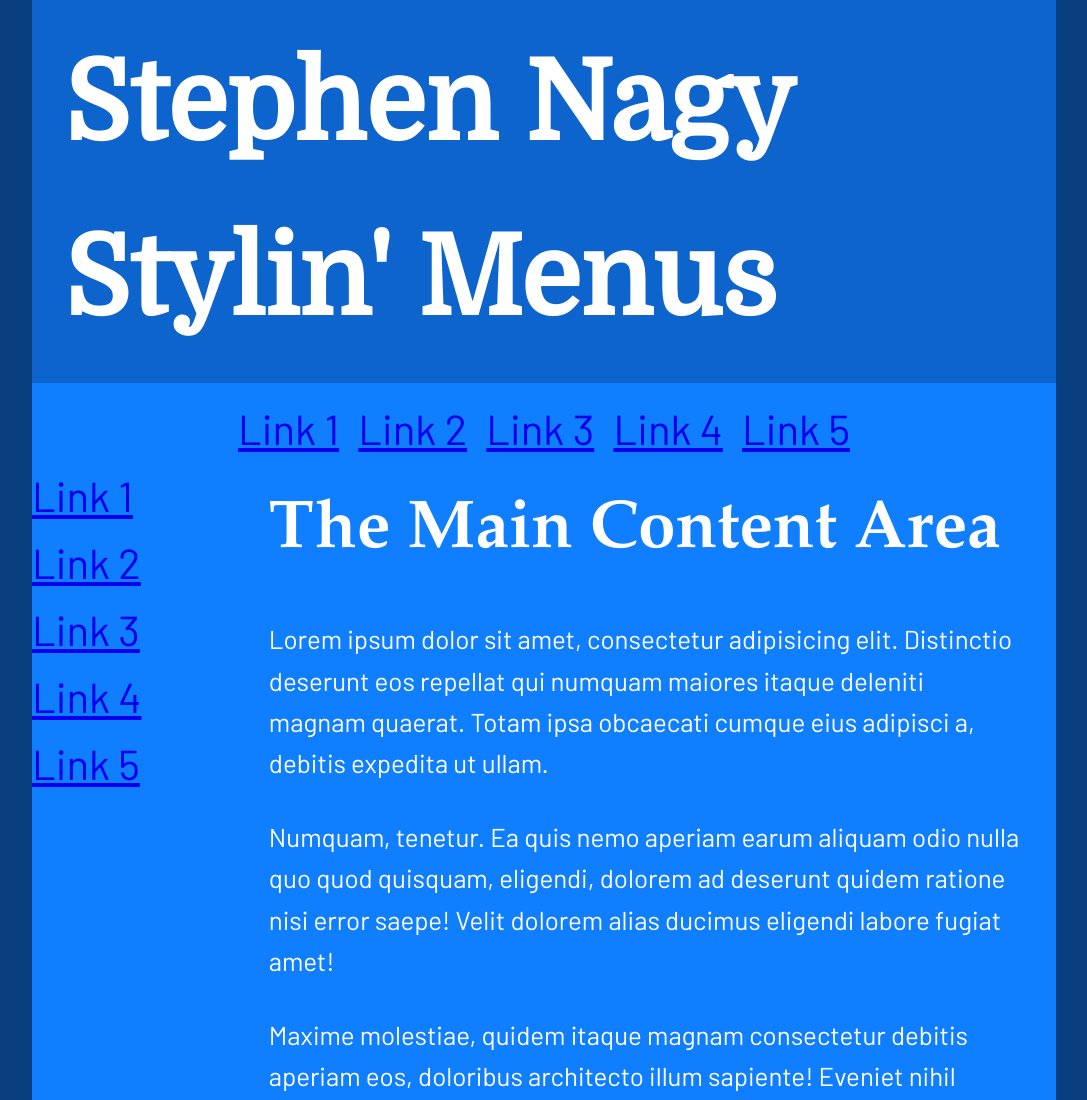
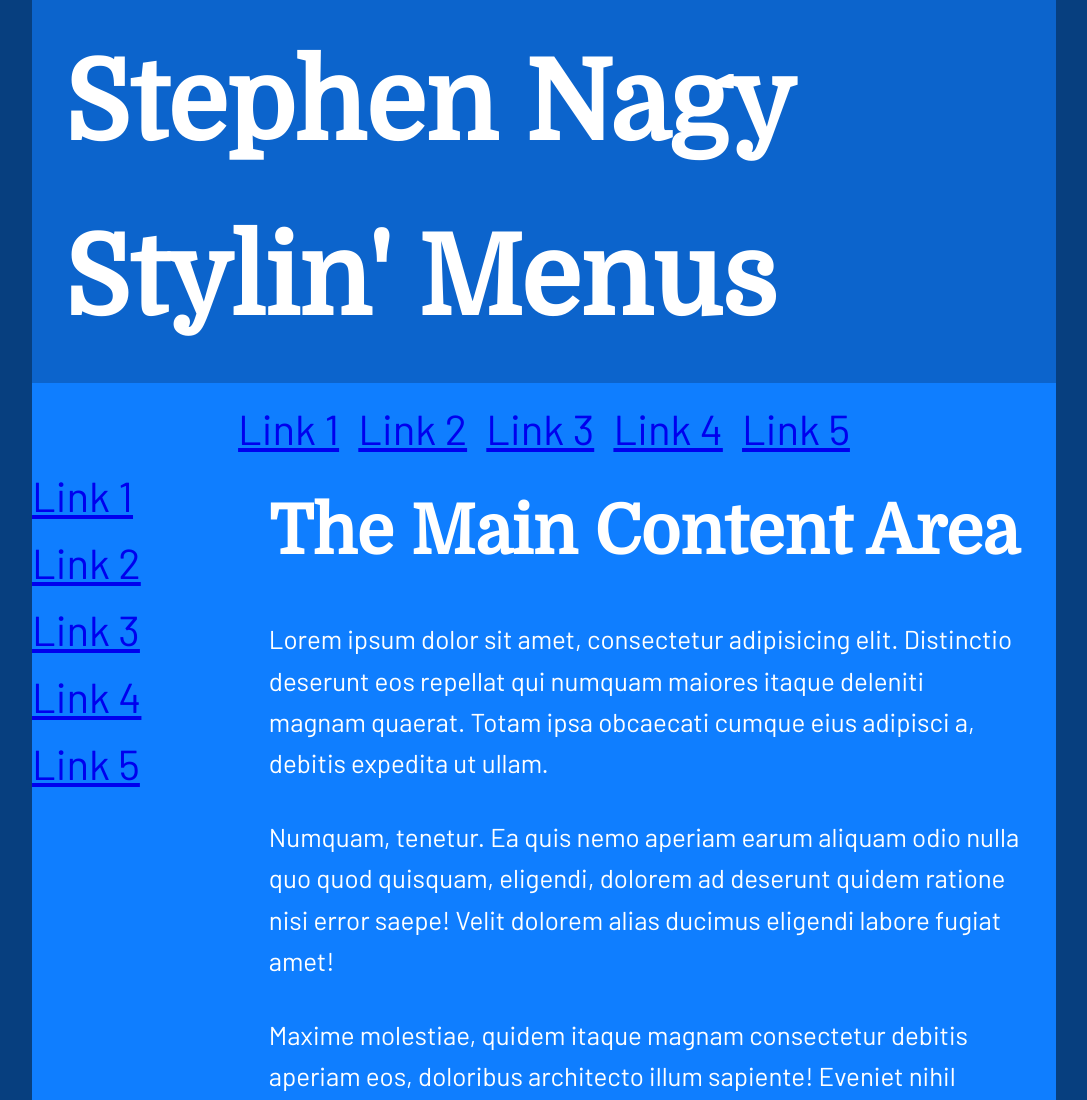
Before and after one commit to nagy0029/navmenu, a plain HTML site: page index.html in a window 1280 px wide. Shown: the top 1100 px of the page, without its empty margins (96-1183 px from the left). Drawn offline with Linux system fonts and the light colour scheme.

Commit message:
Add files via upload

```diff
--- a/menu.css
+++ b/menu.css
@@ -28,7 +28,7 @@ h1{
 h2{
     font-size: 4.23rem;
     /* ADD the Google serif font to this font stack */
-    font-family: 'Palatino Linotype', 'Book Antiqua', Palatino, serif;
+    font-family: 'Domine', 'Palatino Linotype', 'Book Antiqua', Palatino, serif;
     padding: 1rem 2rem;
     color: white;
 }
```
